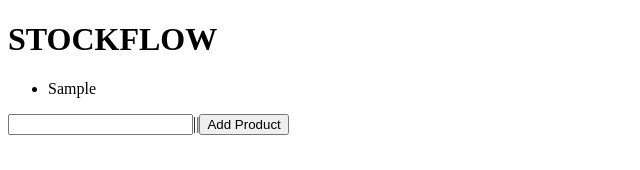
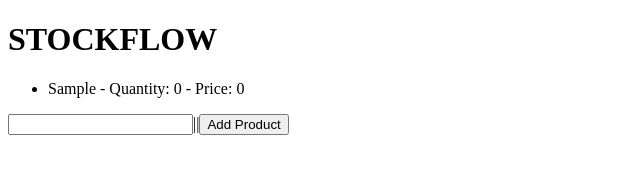
Before and after one commit to Saif-Ali-Warsi/StockFlow, a React (Vite) app: page / in a window 1280 px wide. Both pictures are taken after typing "Sample" into the empty fields and a click on the button "Add Product". Shown: the top 170 px of the page, without its empty margins (0-640 px from the left). Built offline with nearby package versions, Linux system fonts and the light colour scheme; the HTML template or start-up script is replaced by a standard one.

Commit message:
payloadAction implemented

```diff
--- a/src/App.tsx
+++ b/src/App.tsx
@@ -22,7 +22,7 @@ function App() {
       <h1>STOCKFLOW</h1>
       <ul>
         {inventory.map((product, index) => (
-          <li key={index}>{product.name}</li>
+          <li key={index}>{product.name} - Quantity: {product.quantity} - Price: {product.price}</li>
         ))}
       </ul>
       <input
--- a/src/features/inventory/inventorySlice.ts
+++ b/src/features/inventory/inventorySlice.ts
@@ -10,7 +10,7 @@ const inventorySlice = createSlice({
   name: "inventory",
   initialState: [] as Product[],
   reducers: {
-    addProduct: (state, action) => {
+    addProduct: (state, action: PayloadAction<Product>) => {
       state.push(action.payload);
     },
   },
```
